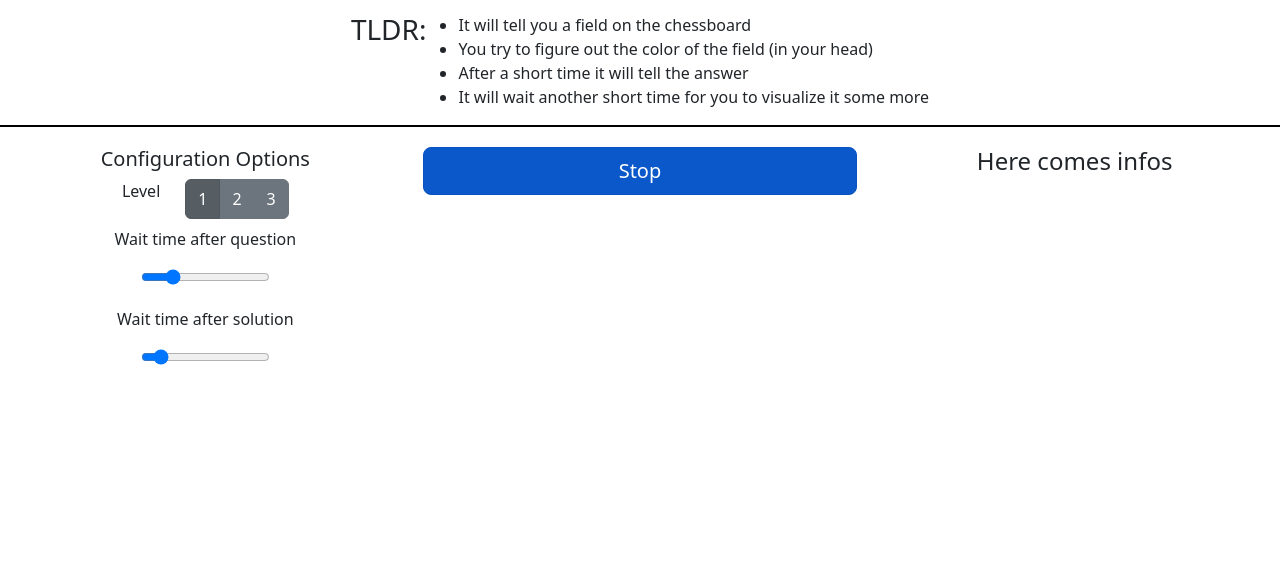
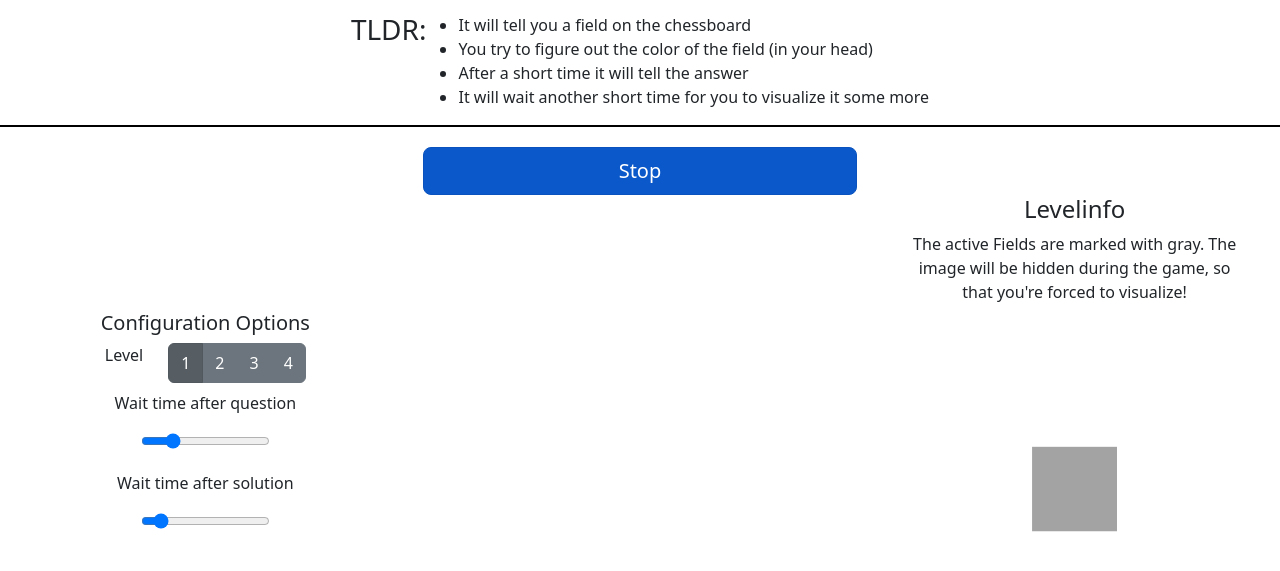
Before and after one commit to Melkor333/chess2brain, a website: page pub/index.html in a window 1280 px wide. Both pictures are taken after a click on the button "Start". Shown: the part 83-654 px from the top of the page. Drawn offline with nearby package versions, Linux system fonts and the light colour scheme; no server answers.

Commit message:
Chose (multiple) levels individually and a hint while not playing

```diff
--- a/pub/index.html
+++ b/pub/index.html
@@ -38,6 +38,7 @@
               <button type="button" id="level1" onclick="chooseLevel(1)" class="btn btn-secondary">1</button>
               <button type="button" id="level2" onclick="chooseLevel(2)" class="btn btn-secondary">2</button>
               <button type="button" id="level3" onclick="chooseLevel(3)" class="btn btn-secondary">3</button>
+              <button type="button" id="level4" onclick="chooseLevel(4)" class="btn btn-secondary">4</button>
             </div>
             <p></p>
           </div>
@@ -59,8 +60,16 @@
             <a id="play-button" href="#" class="btn btn-primary btn-lg" role="button" onclick="toggle()">Start</a>
           </div>
         </div>
-        <div class="col-12 col-md-4 order-3 order-md-3" id="informations">
-          <h4>Here comes infos</h4>
+        <div class="col-12 col-md-4 order-3 order-md-3 p-5" id="informations">
+          <h4>Levelinfo</h4>
+          <p>The active Fields are marked with gray. The image will be hidden during the game, so that you're forced to visualize!</p>
+          <div class="d-flex">
+          <img id="board" src="img/blank_board.png" style="z-index: 1" class="img-fluid"/>
+          <img id="level1-img" src="img/level1.png" style="z-index: 2; position: relative; top:0px; left:-100%;" class="img-fluid"/>
+          <img id="level2-img" src="img/level2.png" style="z-index: 2; position: relative; top:0px; left:-200%;" class="img-fluid"/>
+          <img id="level3-img" src="img/level3.png" style="z-index: 2; position: relative; top:0px; left:-300%;" class="img-fluid"/>
+          <img id="level4-img" src="img/level4.png" style="z-index: 2; position: relative; top:0px; left:-400%;" class="img-fluid"/>
+          </div>
         </div>
       </div>
 
--- a/pub/script.js
+++ b/pub/script.js
@@ -46,8 +46,9 @@ class Field {
 };
 
 class AudioLoop {
-    constructor(level, time_after_question=4000, time_between_questions=2000, voice='woman') {
-        this.level = level;
+    constructor(activeFields, time_after_question=4000, time_between_questions=2000, voice='woman') {
+        this.activeFields = activeFields;
+        this.loop = ['random_question', 'sleep_after_question', 'answer', 'sleep_between_questions'];
         this.time_after_question = time_after_question;
         this.time_between_questions = time_between_questions;
         this.voice = voice;
@@ -57,6 +58,7 @@ class AudioLoop {
         this.run = false;
         this.last_answer = ''
         this.answers = { };
+
         for (let answer of ['black', 'white']) {
             let that = this
             if (DEBUG) console.log("add audio '" + answer + "' with voice " + voice);
@@ -71,16 +73,9 @@ class AudioLoop {
                 this.audios[x].push(new Field(x, y, this, voice));
             };
         };
-        this.update_loop()
-        if (DEBUG) console.log("Level is: " + this.level + " and contains " + AudioLoop.levels[this.level])
-    };
-    update_loop() {
-        let that = this;
-        this.loop = ['random_question', 'sleep_after_question', 'answer', 'sleep_between_questions'];
-        this.max_x = this.level;
+        if (DEBUG) console.log("Active Fields: " + this.activeFields.toString())
     };
     play() {
-
         if (this.run === false) {
             if (DEBUG) console.log("Running is disabled, stopping");
             return;
@@ -106,10 +101,10 @@ class AudioLoop {
     }
     play_random() {
         while (true) {
-            let r_x = [Math.floor(Math.random() * AudioLoop.levels[this.level].length)];
-            let r_y = [Math.floor(Math.random() * AudioLoop.levels[this.level].length)];
-            var rand_x = AudioLoop.levels[this.level][r_x];
-            var rand_y = AudioLoop.levels[this.level][r_y];
+            let r_x = [Math.floor(Math.random() * this.activeFields.length)];
+            let r_y = [Math.floor(Math.random() * this.activeFields.length)];
+            var rand_x = this.activeFields[r_x];
+            var rand_y = this.activeFields[r_y];
             var s = "" + rand_x + rand_y;
             if (DEBUG) console.log("random generated: " + s);
             if (this.last_question !== s) {
@@ -136,20 +131,35 @@ time_between_questions_slider.oninput = function() {
 
 
 function chooseLevel(activeLevel) {
-    var levels = [1,2,3];
+    var levels = [1,2,3,4];
+    let currentLevelList = [];
+    if (defaultAudioLoop) {
+        toggle("stop");
+    };
     for (let level of levels) {
+        let image = document.getElementById("level" + level + "-img");
+        image.style.visibility = "hidden";
         let element = document.getElementById("level" + level);
-        if (level === activeLevel) {
+        let isActive = element.classList.contains("active");
+        if (level === activeLevel && isActive) {
+            if (DEBUG) console.log("disabling level " + level);
+            element.classList.remove("active");
+        } else if (level === activeLevel) {
+            if (DEBUG) console.log("enabling level" + level);
             element.classList.add("active");
-            if (defaultAudioLoop) {
-                toggle("stop");
-            };
-            defaultAudioLoop = new AudioLoop(level, time_after_question_slider.value, time_between_questions_slider.value);
-        } else {
-            if (element.classList.contains("active")) {
-                element.classList.remove("active");
-            };
+            currentLevelList = currentLevelList.concat(AudioLoop.levels[level])
+            image.style.visibility = "visible";
+        } else if (isActive) {
+            if (DEBUG) console.log("readding fields of active level " + level);
+            currentLevelList = currentLevelList.concat(AudioLoop.levels[level])
+            image.style.visibility = "visible";
         };
+    };
+    // we always want at least one level chosen.
+    if (currentLevelList.length === 0) {
+        chooseLevel(activeLevel);
+    } else {
+        defaultAudioLoop = new AudioLoop(currentLevelList, time_after_question_slider.value, time_between_questions_slider.value);
     };
 };
 
@@ -166,6 +176,7 @@ function toggle(state="") {
     if (!(element.classList.contains("active")) && state !== "stop") {
         element.classList.add("active");
         element.innerText = "Stop";
+        document.getElementById("board").style.visibility = "hidden";
 
         defaultAudioLoop.run = true;
         if (DEBUG) console.log("start new loop!");
@@ -183,15 +194,18 @@ function toggle(state="") {
             if (DEBUG) console.log("stopped audio!");
         };
         element.innerText = "Start";
+        document.getElementById("board").style.visibility = "visible";
         element.classList.remove("active");
     };
 };
 AudioLoop.levels =  [
-    [0, 1, 2, 3, 4, 5, 6, 7],
+    [], // we ignore level 0
     [3, 4],
-    [2, 3, 4, 5],
-    [1, 2, 3, 4, 5, 6],
+    [2, 5],
+    [1, 6],
+    [0, 7],
 ];
+
 chooseLevel(1);
 
 //var defaultAudioLoop = new AudioLoop(1, time_after_question_slider.value, time_between_questions_slider.value);
```
